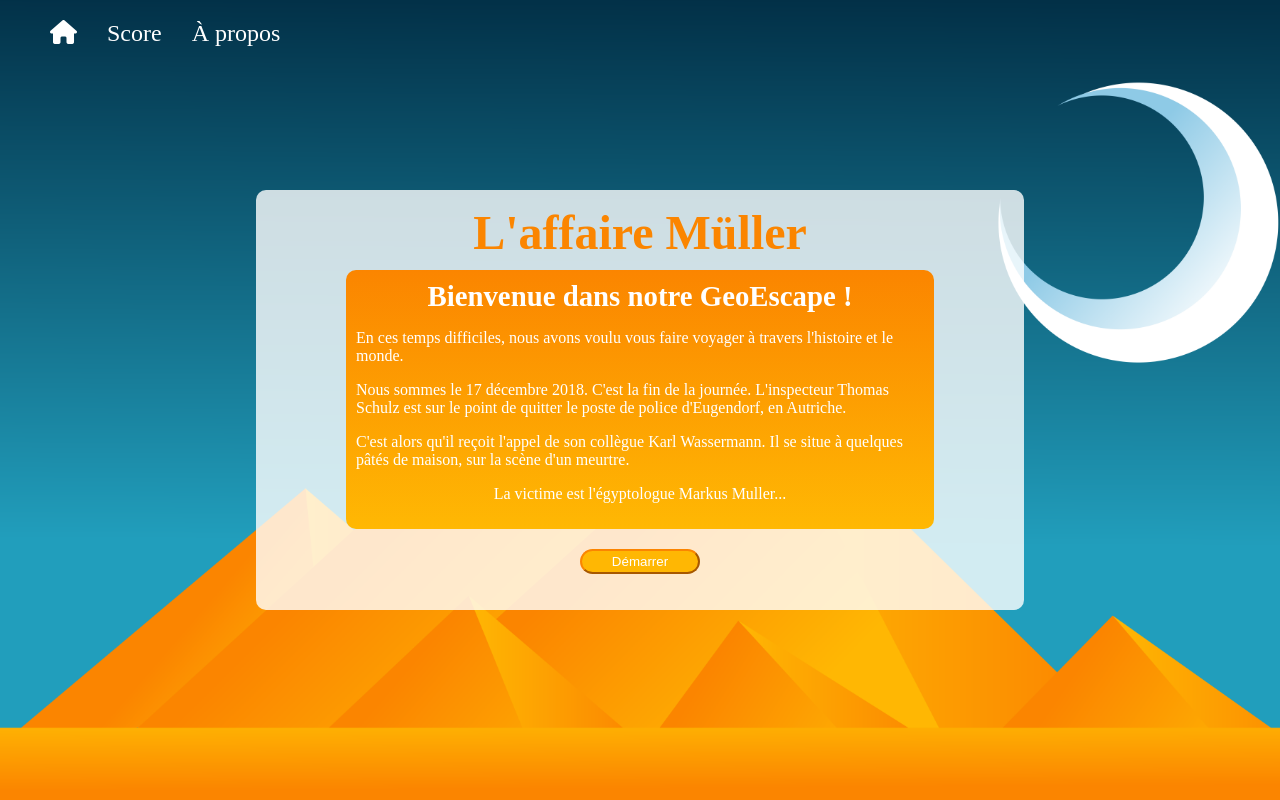
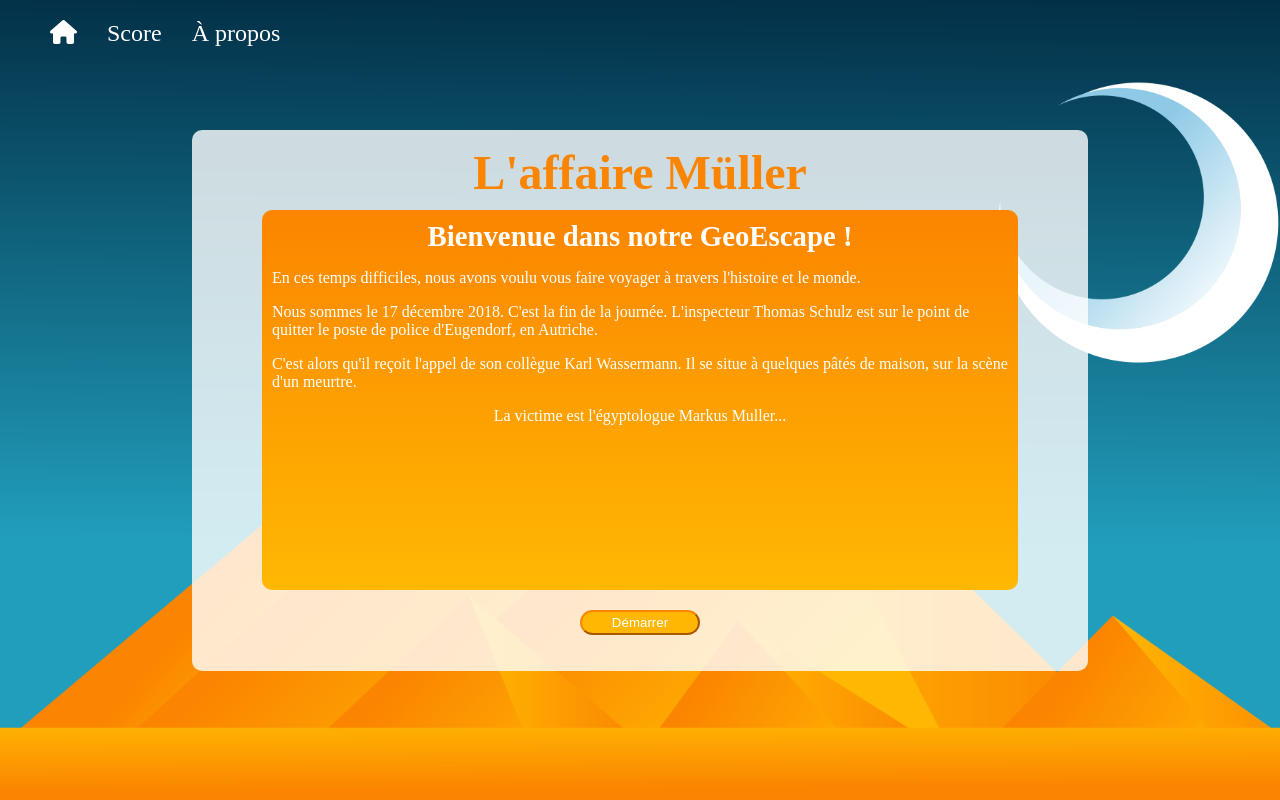
Before and after one commit to Axelle-Ga/Projet_WEB, a PHP site: page / in a window 1280 px wide. Run offline with PHP 8.4, Linux system fonts and the light colour scheme; some libraries are stand-ins or nearby versions.

Commit message:
Presentation responsive

```diff
--- a/jeu.php
+++ b/jeu.php
@@ -22,7 +22,7 @@
     </audio> -->
     <a href="index.php" title="Accueil"><i id = "home" class="fas fa-home"></i></a>
     <div class="jeu">
-      <h2 id="titre_jeu">GéoEscape</h2>
+      <h2 id="titre_jeu">L'affaire Müller</h2>
       <div id = map></div>
       <div id = "sac">
           <div class = "poche" id = "poche1"></div>
--- a/style.css
+++ b/style.css
@@ -19,13 +19,18 @@ html, body, #map {
 }
 
 .presentation{
+    overflow : auto;
+    height: 45vh;
     color: white;
     background: linear-gradient(#FB8500,#ffb803);
-    margin-left: 90px;
-    margin-right: 90px;
+    margin-left: 70px;
+    margin-right: 70px;
     margin-bottom: 20px;
     padding: 10px;
     border-radius: 10px;
+    scrollbar-face-color : #8ecae6;
+    scrollbar-track-color : #219ebc;
+    scrollbar-arrow-color : #023047;
 }
 
 .cadreContainer_ind{
@@ -38,7 +43,7 @@ html, body, #map {
 
 .cadre_ind{
     text-align: center;
-    width: 60%;
+    width: 70%;
     background-color: rgba(255, 255, 255, 0.8);
     border-radius: 10px;
 }
@@ -53,7 +58,8 @@ html, body, #map {
 
 .cadre_ap{
     text-align: center;
-    width: 80%;
+    width: 70%;
+    max-height: 80%;
     background-color: rgba(255, 255, 255, 0.8);
     border-radius: 10px;
 }
```
